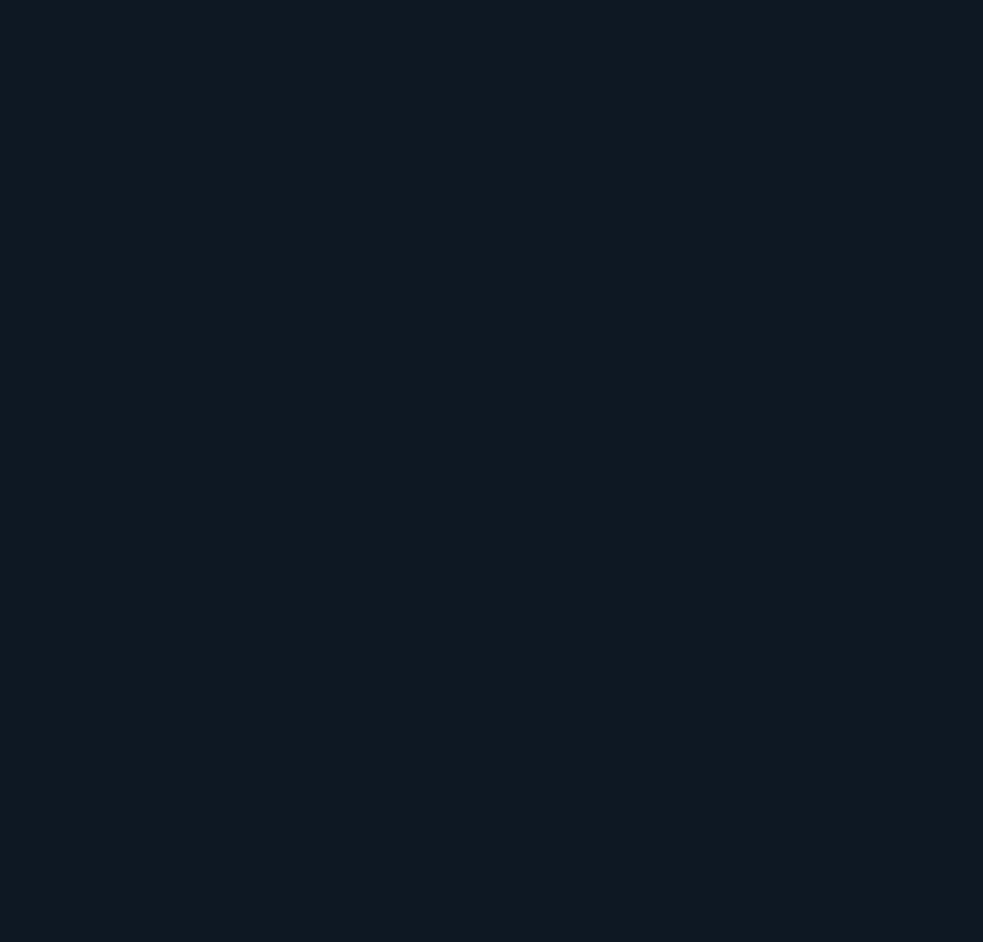
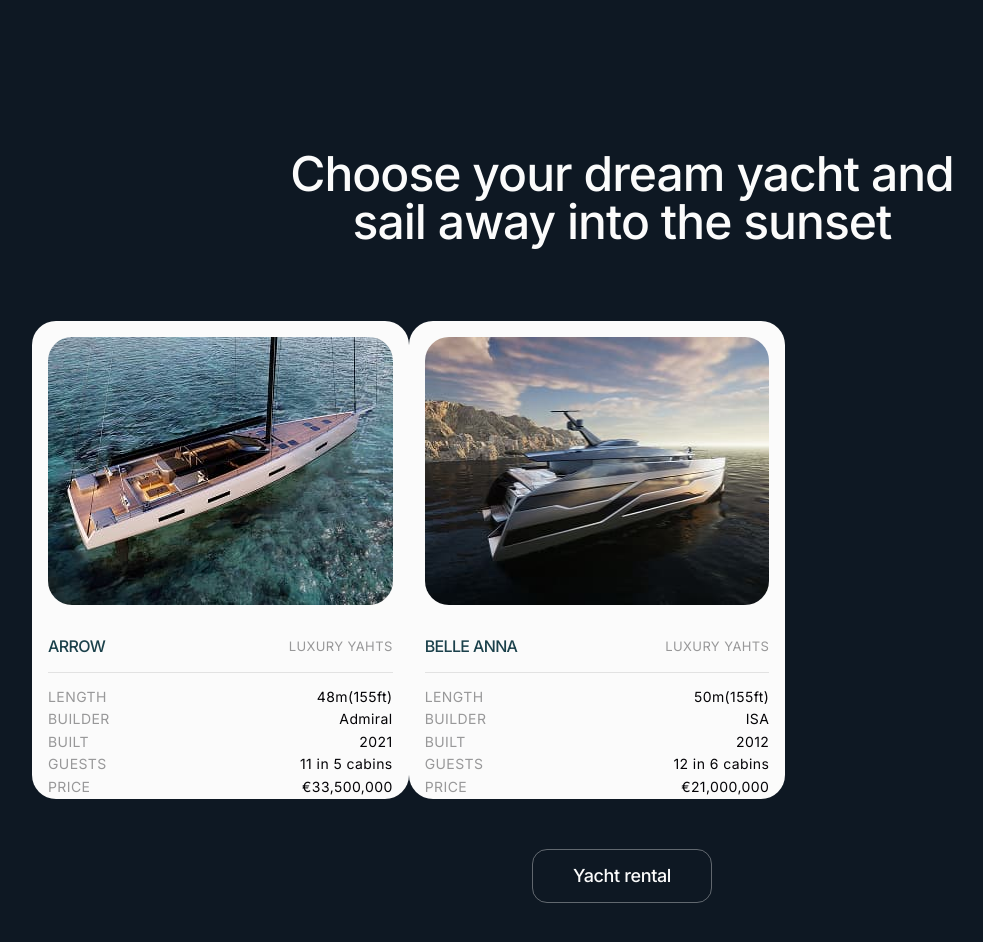
Before and after one commit to Yaroslav50/html-blended-starter-mod-5-6-g2, a website built with Vite: page src/index.html in a window 1280 px wide. Shown: the whole page, without its empty margins (18-1001 px from the left). Before the commit the page ends 800 px from the top, so only its background shows below. Built offline with nearby package versions, Linux system fonts and the light colour scheme.

Commit message:
add catalog styling

```diff
--- a/src/css/catalog.css
+++ b/src/css/catalog.css
@@ -2,6 +2,117 @@
 .catalog-section {
   padding-top: 100px;
   padding-bottom: 50px;
+  margin-bottom: 100px;
+}
+
+.catalog-title {
+  max-width: 100%;
+  margin: 0 auto;
+  margin-bottom: 40px;
+  color: #fbfbfb;
+  font-weight: 500;
+  font-size: 28px;
+  line-height: 1;
+  letter-spacing: -0.02em;
+  text-align: center;
+}
+
+.catalog-list {
+  margin-bottom: 40px;
+}
+
+.catalog-card {
+  width: 100%;
+  height: 478px;
+  padding: 16px 16px 32px;
+  border-radius: 24px;
+  background-color: #fbfbfb;
+}
+
+.catalog-card:nth-child(n + 2) {
+  display: none;
+}
+
+.catalog-card-img {
+  display: block;
+  max-width: 100%;
+  border-radius: 24px;
+  margin-bottom: 32px;
+}
+
+.catalog-card-info {
+  display: flex;
+  justify-content: space-between;
+  align-items: center;
+  padding-bottom: 16px;
+  margin-bottom: 16px;
+  border-bottom: 1px solid rgba(4, 3, 6, 0.1);
+}
+
+.catalog-card-title {
+  font-weight: 500;
+  font-size: 14px;
+  line-height: 1.18;
+  letter-spacing: -0.04em;
+  text-transform: uppercase;
+  color: #1b414b;
+}
+
+.catalog-card-type {
+  font-weight: 400;
+  font-size: 12px;
+  line-height: 1.18;
+  letter-spacing: 0.03em;
+  text-transform: uppercase;
+  color: #989899;
+}
+
+.catalog-card-list {
+  display: flex;
+  flex-direction: column;
+  gap: 6px;
+}
+
+.catalog-card-item {
+  display: flex;
+  align-items: center;
+  justify-content: space-between;
+
+  font-size: 14px;
+  line-height: 1.18;
+  letter-spacing: 0.03em;
+  color: #040306;
+}
+.catalog-card-label {
+  text-transform: uppercase;
+  color: #989899;
+}
+
+.catalog-btn {
+  display: block;
+  min-width: 141px;
+  margin: 0 auto;
+  padding: 14px 32px;
+  border: 1px solid rgba(251, 251, 251, 0.35);
+  border-radius: 15px;
+
+  font-weight: 500;
+  font-size: 14px;
+  line-height: 1.29;
+  letter-spacing: -0.02em;
+  color: #fbfbfb;
+  background-color: transparent;
+
+  transition-property: color, background-color, border-color;
+  transition-duration: 250ms;
+  transition-timing-function: ease-in-out;
+}
+
+.catalog-btn:hover,
+.catalog-btn:focus {
+  color: #1b414b;
+  background-color: #fbfbfb;
+  border-color: transparent;
 }
 
 /* Планшетні стилі */
@@ -10,12 +121,63 @@
     padding-top: 120px;
     padding-bottom: 60px;
   }
+
+  .catalog-title {
+    font-size: 48px;
+    margin-bottom: 75px;
+  }
+
+  .catalog-list {
+    margin-bottom: 50px;
+    display: flex;
+  }
+
+  .catalog-card {
+    width: calc((100% - 25px) / 2);
+    padding: 16px 16px 32px;
+    border-radius: 24px;
+    background-color: #fbfbfb;
+  }
+
+  .catalog-card:nth-child(n + 3) {
+    display: none;
+  }
+
+  .catalog-btn {
+    padding: 16px 40px;
+  }
 }
-
 /* Десктопні стилі */
 @media screen and (min-width: 1280px) {
   .catalog-section {
     padding-top: 150px;
     padding-bottom: 75px;
   }
+
+  .catalog-title {
+    max-width: 713px;
+  }
+
+  .catalog-card {
+    width: calc((100% - 2 * 25px) / 3);
+  }
+
+  .catalog-card:nth-child(n + 3) {
+    display: block;
+  }
+
+  .catalog-card-title {
+    font-size: 16px;
+    line-height: 1.2;
+  }
+
+  .catalog-card-type {
+    font-size: 13px;
+  }
+
+  .catalog-btn {
+    min-width: 179px;
+    font-size: 18px;
+    line-height: 1.1;
+  }
 }
--- a/src/partials/catalog.html
+++ b/src/partials/catalog.html
@@ -1,4 +1,4 @@
-<section id="catalog" class="catalog-section hidden">
+<section id="catalog" class="catalog-section">
   <div class="container">
     <h2 class="catalog-title">
       Choose your dream yacht and sail away into the sunset
```
